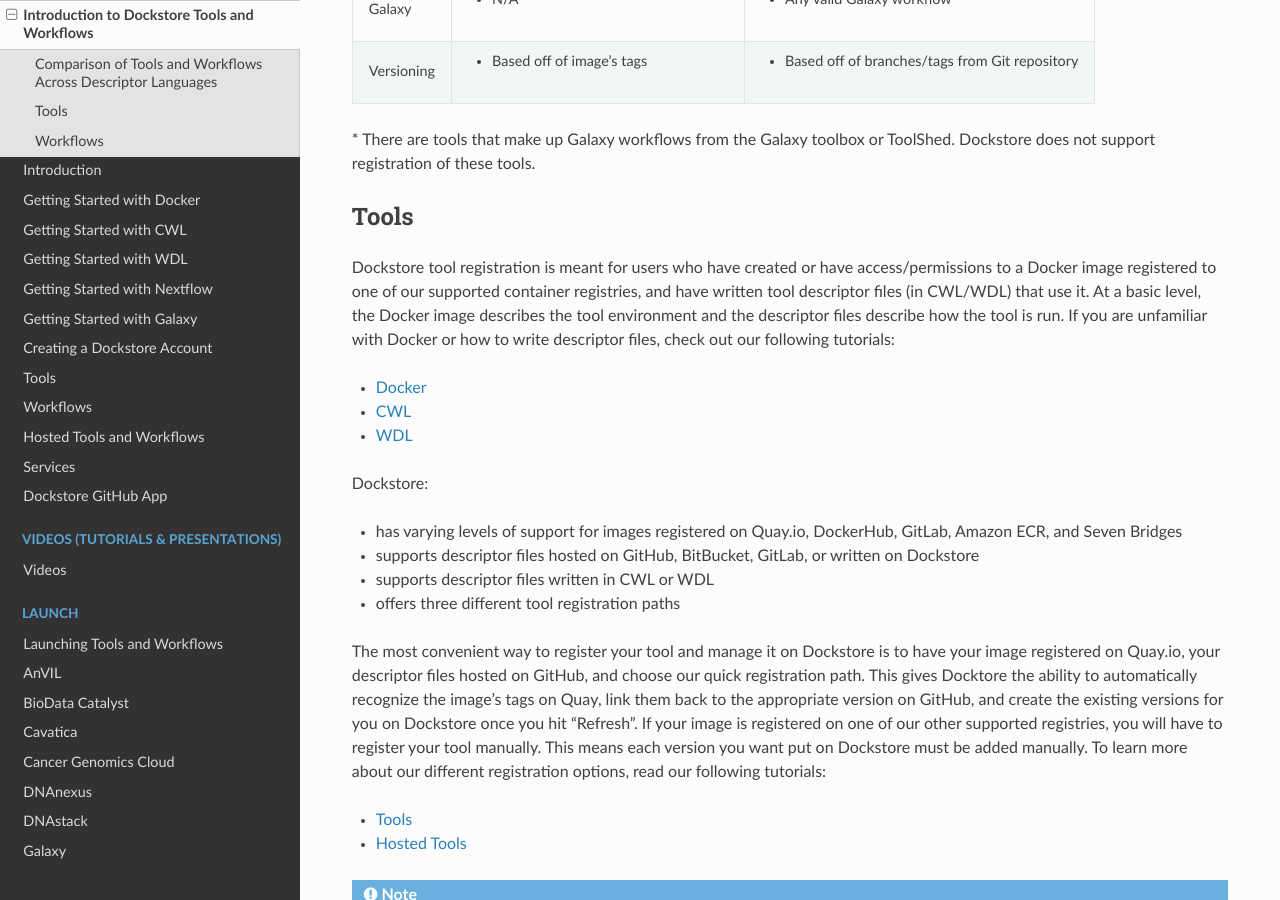
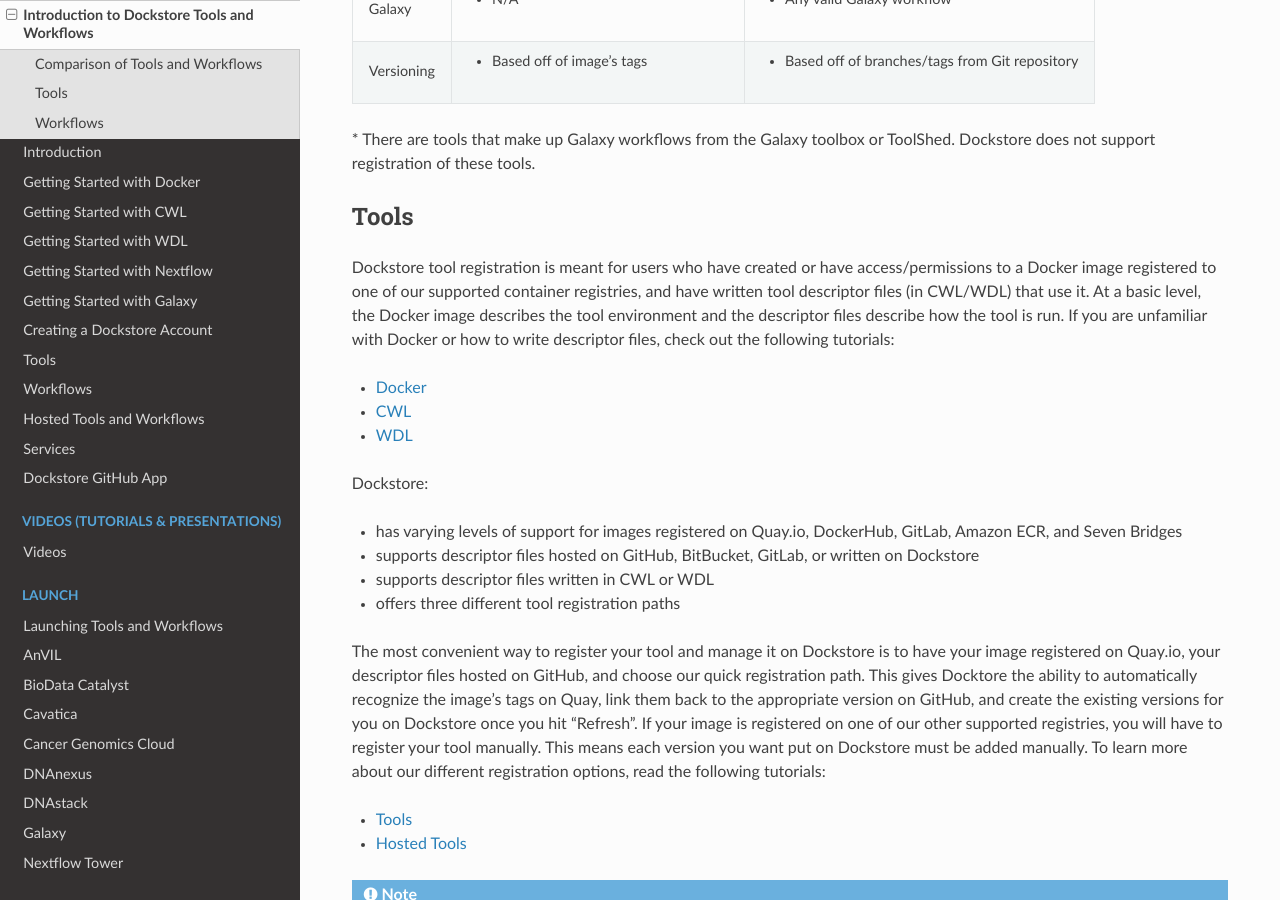
Before and after one commit to dockstore/dockstore-documentation, a Sphinx documentation site: the page built from docs/getting-started/intro-to-dockstore-tools-and-workflows.rst, in a window 1280 px wide and 900 px high, scrolled down 666 px. Built offline with Sphinx 7.4.7 and the Read the Docs theme 2.0.0, drawn with Linux system fonts in a browser that asks for light colours; some of the changed text lies outside the part shown.

Commit message:
small fixes

```diff
--- a/docs/getting-started/intro-to-dockstore-tools-and-workflows.rst
+++ b/docs/getting-started/intro-to-dockstore-tools-and-workflows.rst
@@ -2,14 +2,14 @@
 =============================================
 
 
-Comparison of Tools and Workflows Across Descriptor Languages
--------------------------------------------------------------
+Comparison of Tools and Workflows
+---------------------------------
 
 When Dockstore was created, CWL was the first descriptor language we supported. CWL has a very clear distinction between a tool and a
 workflow. And while other descriptor languages, like WDL and Nextflow, do not have separate concepts for tools and workflows,
-Dockstore has chosen to treat the two differently. However, our defintion for each does not strictly align with the language's specification.
+Dockstore has chosen to treat the two differently. However, our definition for each does not completely align with the language's specification.
 Instead, Dockstore tools are more associated with creating/owning Docker images that are used in conjunction with a descriptor language, and
-Dockstore workflows are closely tied with the descriptor files themselves.
+Dockstore workflows are more closely tied to the descriptor files themselves.
 
 
 +------------------------+------------------------------------------+-------------------------------------------------+
@@ -38,7 +38,7 @@
 
 Dockstore tool registration is meant for users who have created or have access/permissions to a Docker image registered to one of our supported container registries, and have
 written tool descriptor files (in CWL/WDL) that use it. At a basic level, the Docker image describes the tool environment and the descriptor files describe how the tool is run.
-If you are unfamiliar with Docker or how to write descriptor files, check out our following tutorials:
+If you are unfamiliar with Docker or how to write descriptor files, check out the following tutorials:
 
 - :doc:`Docker <getting-started-with-docker>`
 - :doc:`CWL <getting-started-with-cwl>`
@@ -54,7 +54,7 @@
 The most convenient way to register your tool and manage it on Dockstore is to have your image registered on Quay.io, your descriptor files hosted on GitHub, and choose our quick registration path.
 This gives Docktore the ability to automatically recognize the image's tags on Quay, link them back to the appropriate version on GitHub, and create the existing versions for you on Dockstore once you hit "Refresh".
 If your image is registered on one of our other supported registries, you will have to register your tool manually. This means each version you want put on Dockstore must be added manually.
-To learn more about our different registration options, read our following tutorials:
+To learn more about our different registration options, read the following tutorials:
 
 - :doc:`Tools <dockstore-tools>`
 - :doc:`Hosted Tools <hosted-tools-and-workflows>`
```
